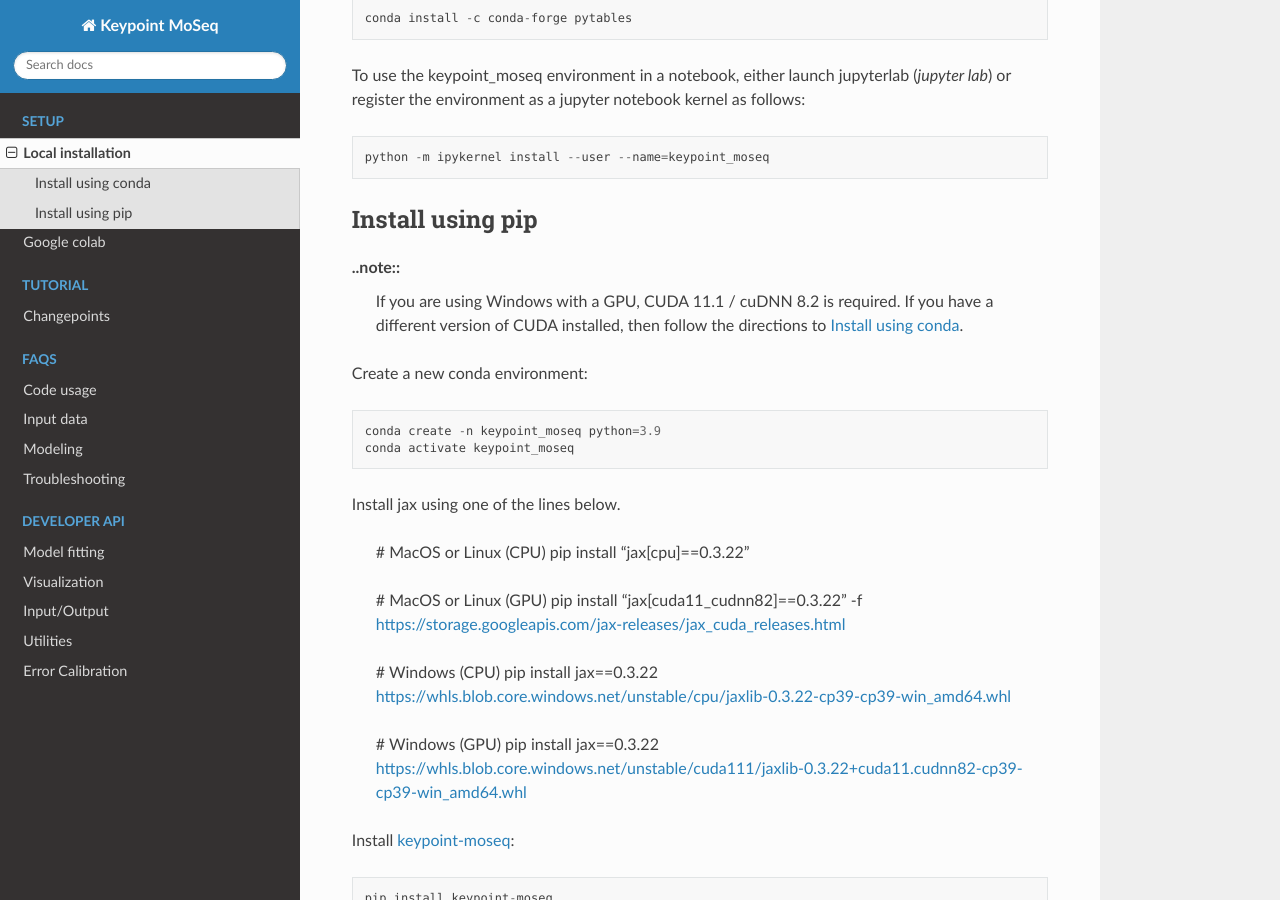
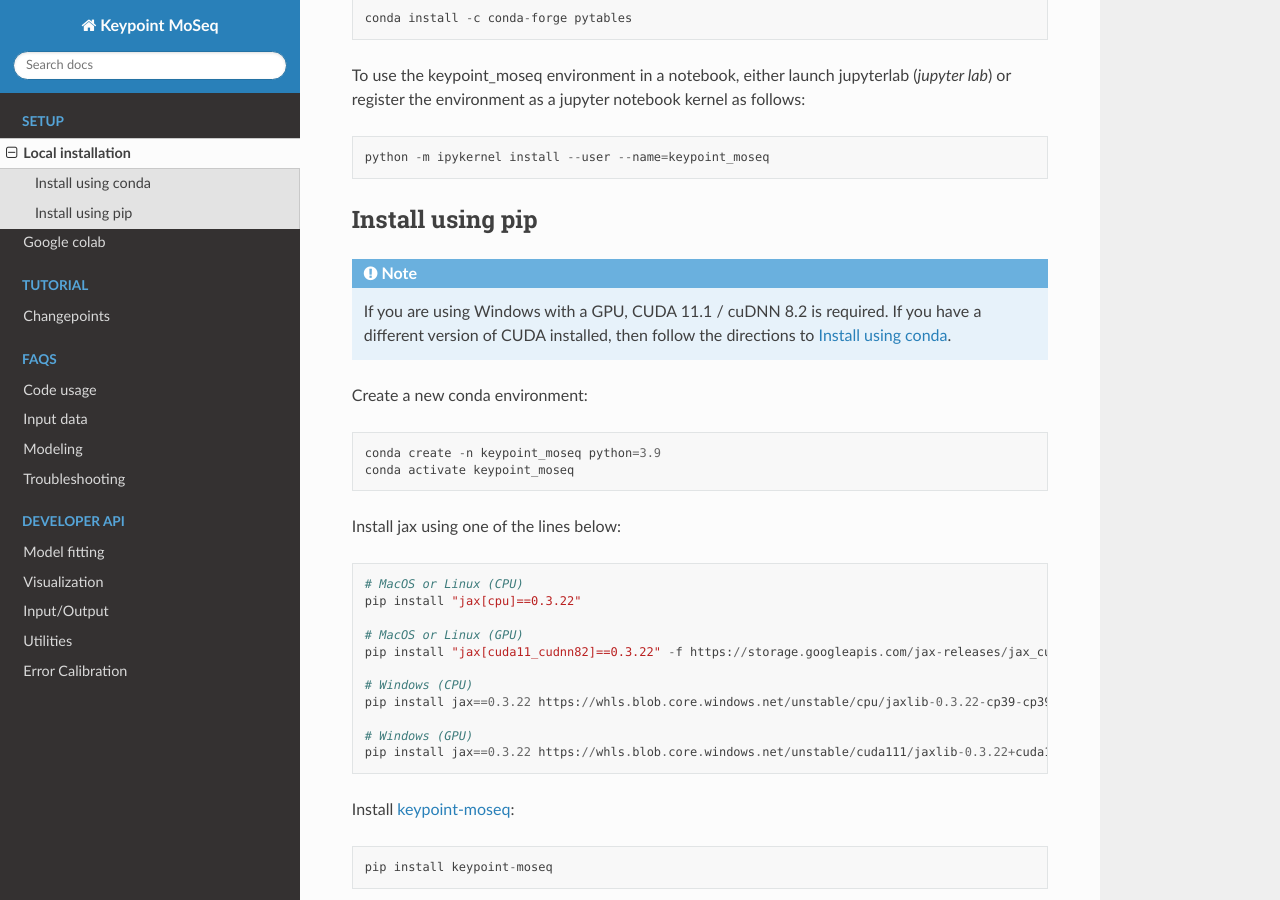
Before and after one commit to dattalab/keypoint-moseq, a Sphinx documentation site: the page built from docs/source/install.rst, in a window 1280 px wide and 900 px high, scrolled down 1022 px. Built offline with Sphinx 7.4.7 and the Read the Docs theme 2.0.0, drawn with Linux system fonts in a browser that asks for light colours; pages that are not in the unit, such as notebooks, are missing from menus; some of the changed lines change nothing that is shown.

Commit message:
fixed formatting of note directive

```diff
--- a/docs/source/conf.py
+++ b/docs/source/conf.py
@@ -60,8 +60,6 @@
 
 nb_execution_mode = "off"
 
-autodoc_mock_imports = ['jaxlib']
-
 # -- Options for HTML output -------------------------------------------------
 
 # The theme to use for HTML and HTML Help pages.  See the documentation for
--- a/docs/source/install.rst
+++ b/docs/source/install.rst
@@ -49,15 +49,17 @@
 Install using pip
 ~~~~~~~~~~~~~~~~~
 
-..note::
+.. note::
+
    If you are using Windows with a GPU, CUDA 11.1 / cuDNN 8.2 is required. If you have a different version of CUDA installed, then follow the directions to `Install using conda`_.
+
 
 Create a new conda environment::
 
    conda create -n keypoint_moseq python=3.9
    conda activate keypoint_moseq
 
-Install jax using one of the lines below.
+Install jax using one of the lines below::
 
    # MacOS or Linux (CPU)
    pip install "jax[cpu]==0.3.22"
@@ -71,7 +73,6 @@
    # Windows (GPU)
    pip install jax==0.3.22 https://whls.blob.core.windows.net/unstable/cuda111/jaxlib-0.3.22+cuda11.cudnn82-cp39-cp39-win_amd64.whl
 
-
 Install `keypoint-moseq <https://github.com/dattalab/keypoint-moseq>`_::
 
    pip install keypoint-moseq
```
